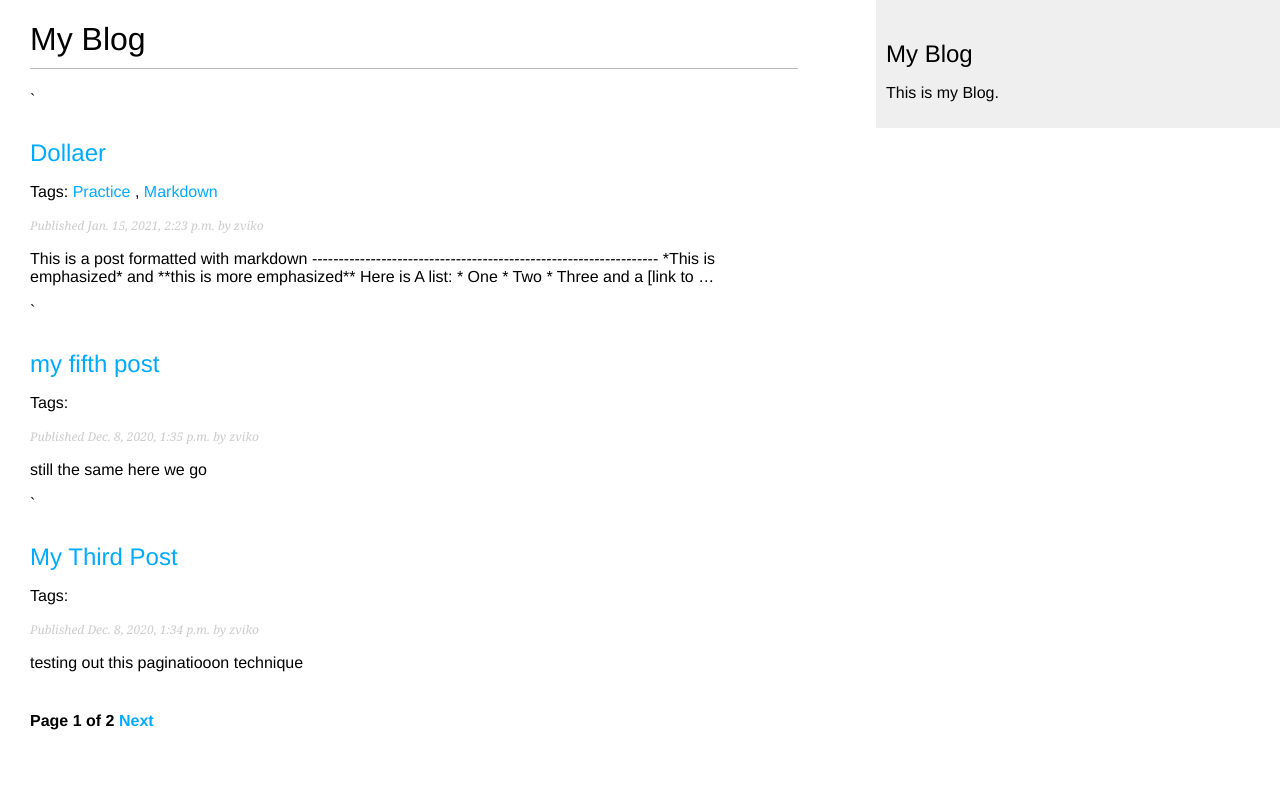
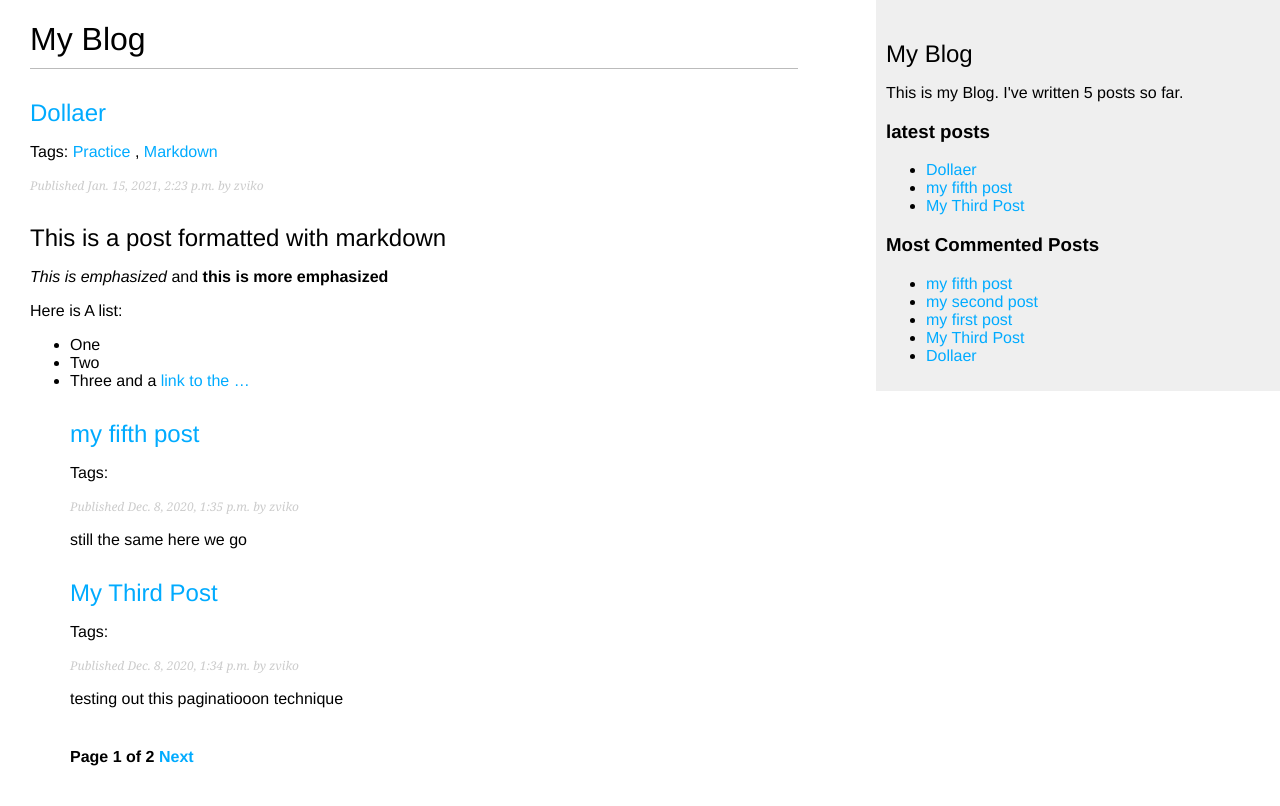
Before and after one commit to KasvDollaer/BLOG, a Django app: page /blog/ in a window 1280 px wide. Before the commit the page ends 730 px from the top, so only its background shows below. Run offline with Django 3.2, Linux system fonts and the light colour scheme; data comes from the database, SQL or seed files in the repository; both versions use the stored data as it was after the commit; parts of the project's set-up code (start-up, migrations or seed data) failed here and were passed over.

Commit message:
added custom template filters as well as custom tags to blog:

```diff
--- a/mysite/blog/templates/blog/base.html
+++ b/mysite/blog/templates/blog/base.html
@@ -1,4 +1,6 @@
+{% load blog_tags %}
 {% load static%}
+
 <!DOCTYPE html>
 <html>
 <head>
@@ -12,7 +14,18 @@
 </div>
 <div id="sidebar">
     <h2>My Blog</h2>
-    <p>This is my Blog.</p>
+    <p>This is my Blog. I've written {% total_posts%} posts so far.</p>
+    <h3>latest posts</h3>
+    {% show_latest_posts 3 %}
+    <h3>Most Commented Posts</h3>
+    {% get_most_commented_posts as most_commented_posts %}
+    <ul>
+        {% for post in most_commented_posts%}
+        <li>
+            <a href="{{ post.get_absolute_url }}">{{ post.title }}</a>
+        </li>
+        {% endfor %}
+    </ul>
 </div>
 </body>
 </html>
--- a/mysite/blog/templates/blog/post/detail.html
+++ b/mysite/blog/templates/blog/post/detail.html
@@ -1,11 +1,12 @@
 {% extends 'blog/base.html' %}
+{% load blog_tags %}
 
 {% block title %}{{ post.title }}{% endblock %}
 
 {% block content %}
     <h1>{{ post.title }}</h1>
     <p class="date">Published {{ post.publish }} by {{ post.author }}</p>
-    {{ post.body|linebreaks }}
+    {{ post.body|markdown }}
     <p>
         <a href="{% url 'blog:post_share' post.id %}">Share This Post</a>
     </p>
--- /dev/null
+++ b/mysite/blog/templates/blog/post/latest_posts.html
@@ -0,0 +1,8 @@
+<ul>
+    {% for post in latest_posts %}
+    <li>
+        <a href="{{ post.get_absolute_url }}">{{ post.title }}</a>
+
+    </li>
+    {% endfor %}
+</ul>
--- a/mysite/blog/templates/blog/post/list.html
+++ b/mysite/blog/templates/blog/post/list.html
@@ -1,11 +1,12 @@
 {% extends 'blog/base.html' %}
+{% load blog_tags %}
 
 {%block title %}My Blog{% endblock %}
 
 {% block content %}
 <h1>My Blog</h1>
     {% for post in posts %}
-`       {% if tag %}
+        {% if tag %}
             <h2>Post Tagged with "{{ tag.name }}"</h2>
         {% endif %}
         <h2><a href="{{ post.get_absolute_url }}">{{ post.title }}</a></h2>
@@ -17,7 +18,7 @@
             {% endfor %}
         </p>
         <p class="date"> Published {{post.publish}} by {{post.author}}</p>
-    {{post.body|truncatewords:30|linebreaks }}
+    {{post.body|markdown|truncatewords:30 }}
 
     {% endfor %}
 {% include "pagination.html" with page=posts %}
--- /dev/null
+++ b/mysite/blog/templatetags/blog_tags.py
@@ -0,0 +1,26 @@
+from django import template
+from ..models import Post
+from django.db.models import Count
+from django.utils.safestring import mark_safe
+import markdown
+
+
+
+register = template.Library()
+
+@register.simple_tag
+def total_posts():
+    return Post.published.count()
+
+@register.inclusion_tag('blog/post/latest_posts.html')
+def show_latest_posts(count=5):
+    latest_posts = Post.published.order_by('-publish')[:count]
+    return {'latest_posts': latest_posts}
+
+@register.simple_tag
+def get_most_commented_posts(count=5):
+    return Post.published.annotate(total_comments=Count('comments')).order_by('-total_comments')[:count]
+
+@register.filter(name='markdown')
+def markdown_format(text):
+    return mark_safe(markdown.markdown(text))
```
Also changed, not shown: mysite/blog/templatetags/__init__.py (added), mysite/db.sqlite3, 1 other file.
